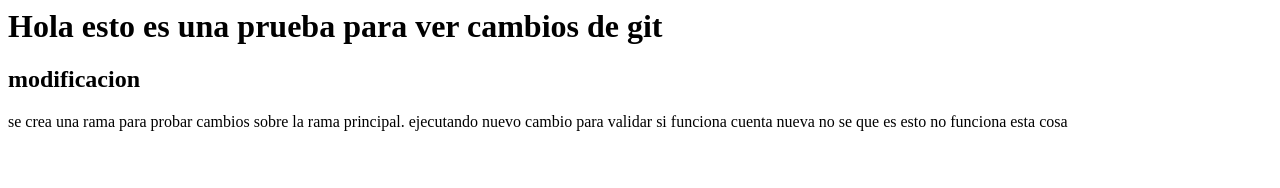
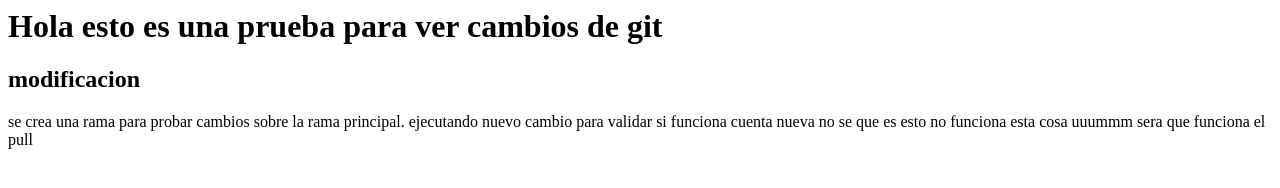
Before and after one commit to Camilo-Rubiano/Prueba-Git, a plain HTML site: page index.html in a window 1280 px wide. Drawn offline with Linux system fonts and the light colour scheme.

Commit message:
Agregando pull

```diff
--- a/index.html
+++ b/index.html
@@ -12,5 +12,6 @@
 
     ejecutando nuevo cambio para validar si funciona cuenta nueva
         no se que es esto no funciona esta  cosa
+        uuummm sera que funciona el pull
 <body>
 </html>
```
